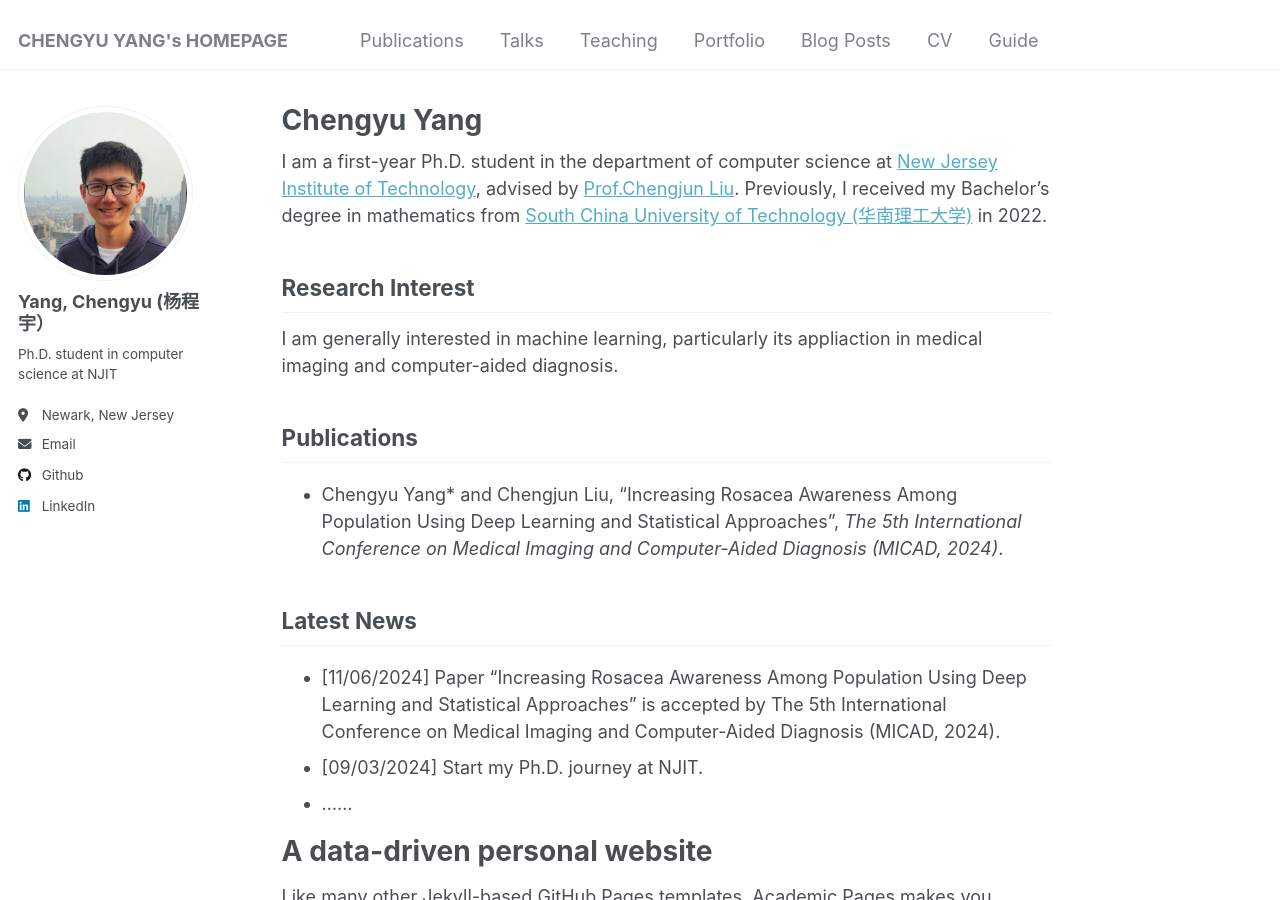
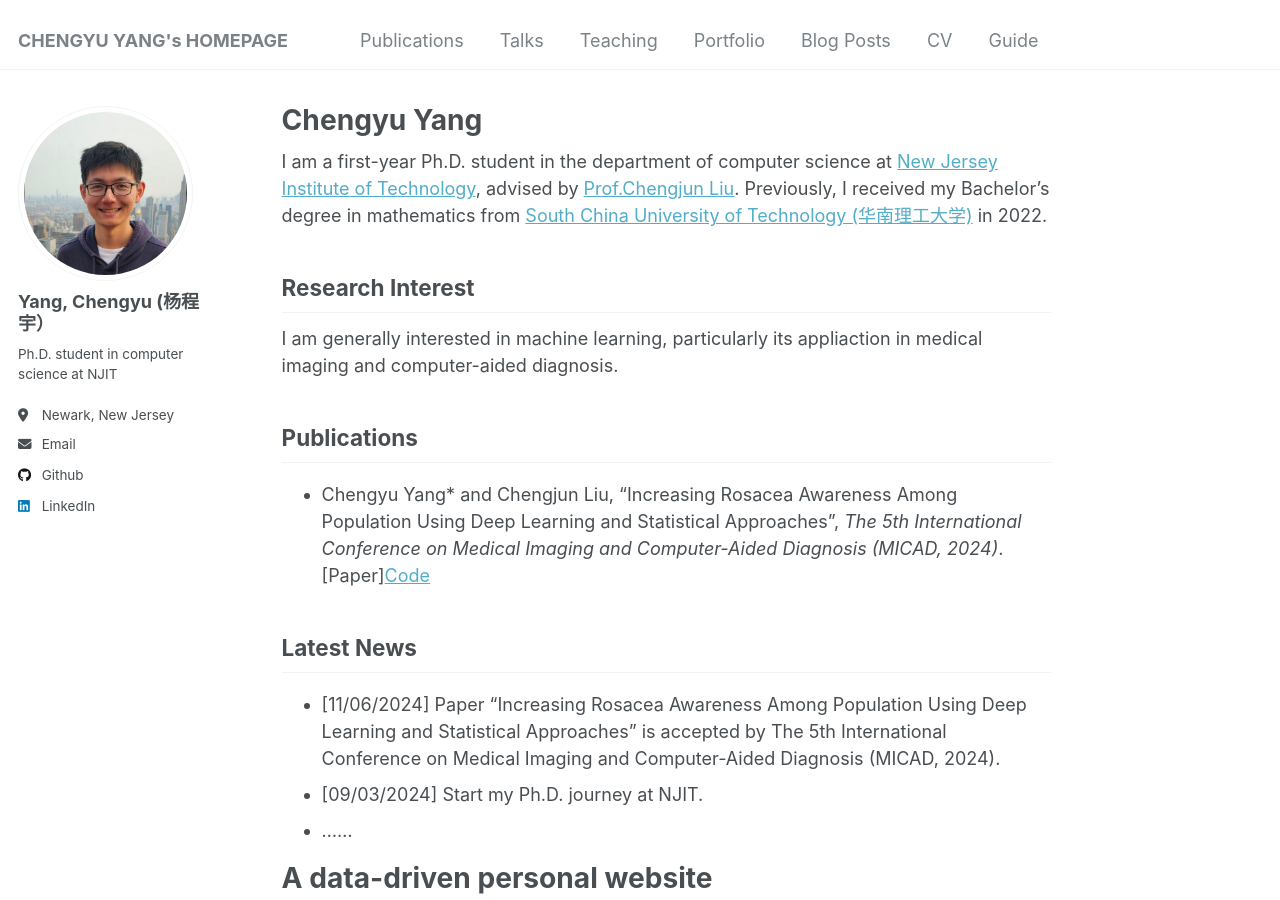
Before and after one commit to cyang322/cyang322.github.io, a Jekyll site: the page built from _pages/about.md, in a window 1280 px wide and 900 px high. Built offline with Jekyll 4.4.1, drawn with Linux system fonts in a browser that asks for light colours.

Commit message:
Update about.md

```diff
--- a/_pages/about.md
+++ b/_pages/about.md
@@ -16,6 +16,7 @@ I am generally interested in machine learning, particularly its appliaction in m
 Publications
 ------
 - Chengyu Yang* and Chengjun Liu, "Increasing Rosacea Awareness Among Population Using Deep Learning and Statistical Approaches", <em>The 5th International Conference on Medical Imaging and Computer-Aided Diagnosis (MICAD, 2024)</em>.
+[Paper][Code](https://github.com/cyang322/rosacea_detection)
 
 Latest News
 ------
```
